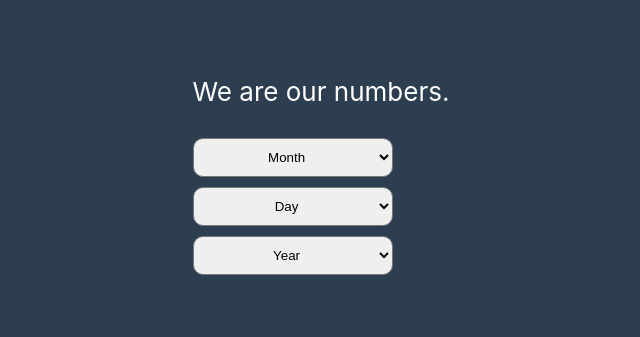
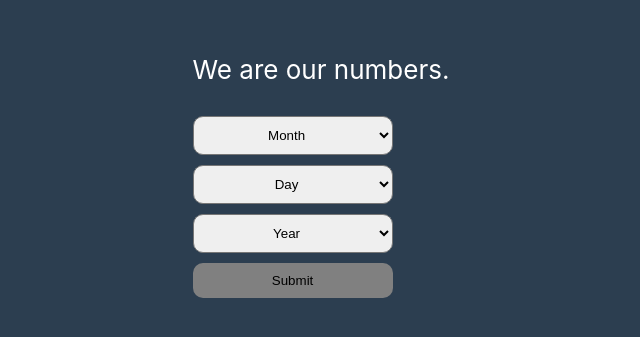
Before and after one commit to barrett38/personal-numerology, a React (Create React App) app: page / in a window 1280 px wide. Shown: the part 235-572 px from the top of the page, without its empty margins (319-959 px from the left). Built offline with nearby package versions, Linux system fonts and the light colour scheme.

Commit message:
Adjusting DateInput

```diff
--- a/src/components/DateInput/DateInput.css
+++ b/src/components/DateInput/DateInput.css
@@ -8,7 +8,8 @@
   align-content: stretch;
 }
 
-.date-input select {
+.date-input select,
+button {
   margin: 5px 0;
   padding: 10px;
   width: 200px;
@@ -22,3 +23,9 @@
   align-items: stretch;
   align-content: stretch;
 }
+
+button {
+  background-color: gray;
+  border: none;
+  cursor: pointer;
+}
--- a/src/components/DateInput/DateInput.jsx
+++ b/src/components/DateInput/DateInput.jsx
@@ -29,6 +29,7 @@ function DateInput() {
           </option>
         ))}
       </select>
+      <button>Submit</button>
     </div>
   );
 }
```
